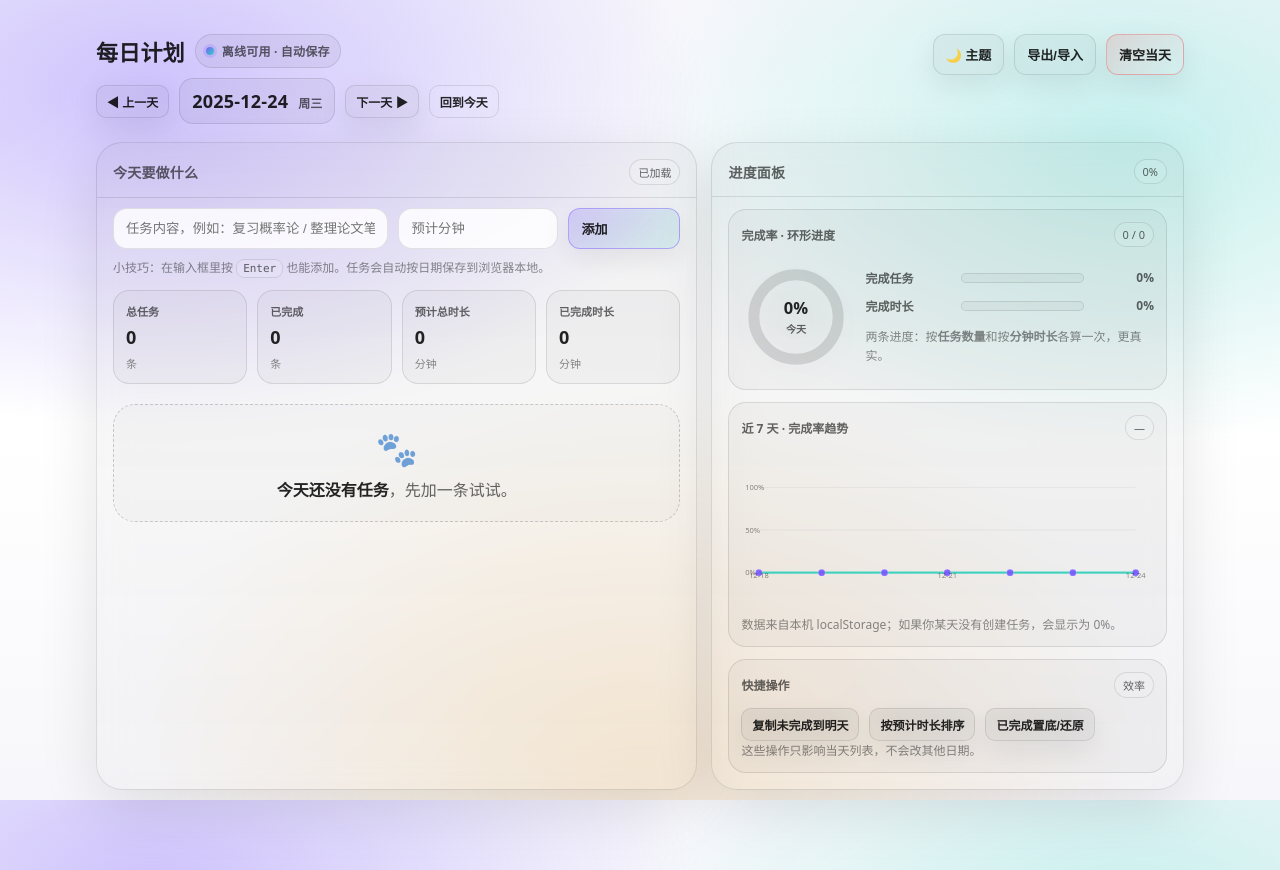
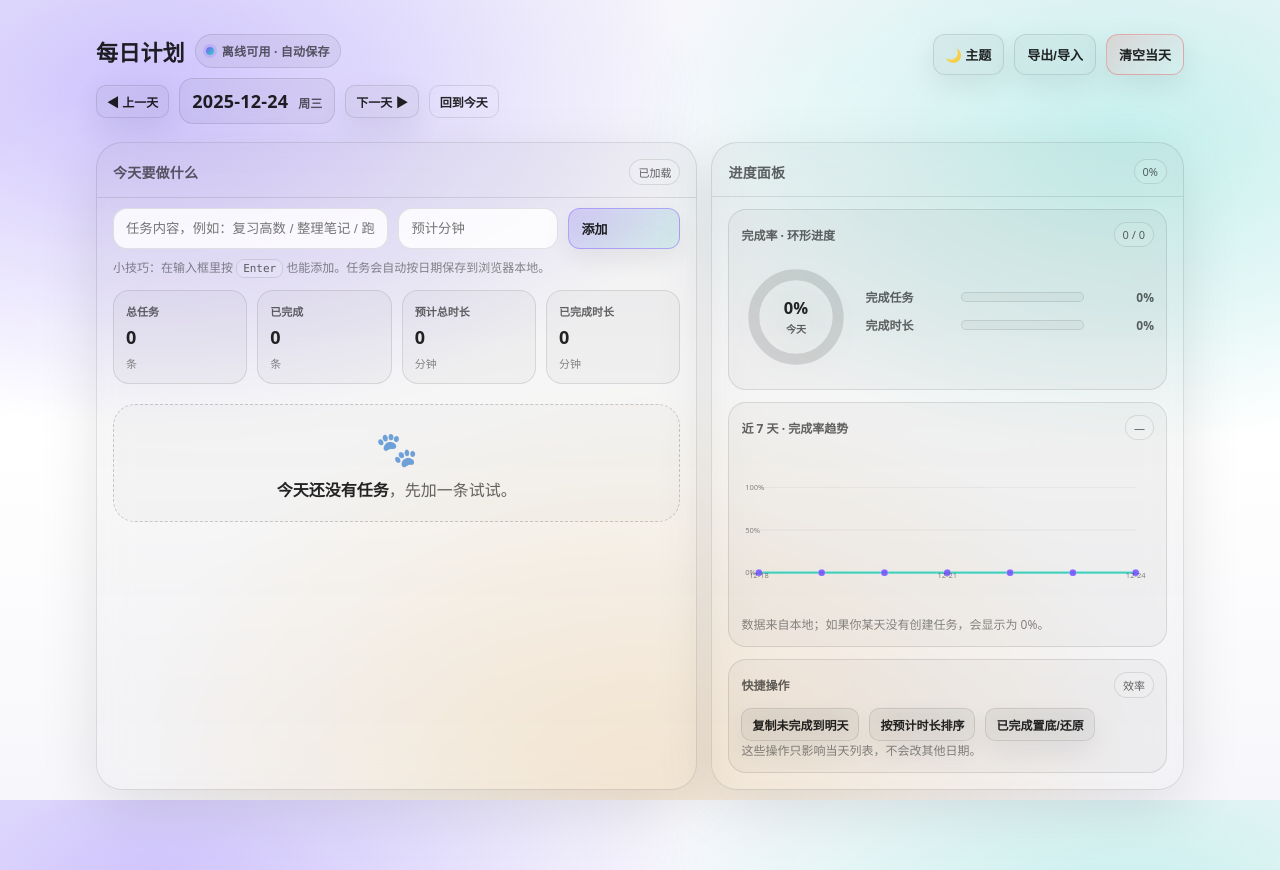
Before and after one commit to uinaqx/daily-plan, a plain HTML site: page index.html in a window 1280 px wide. Drawn offline with Linux system fonts and the light colour scheme.

Commit message:
修改了部分文案

```diff
--- a/index.html
+++ b/index.html
@@ -580,7 +580,7 @@
         <div class="divider"></div>
         <div class="bd">
           <div class="formRow">
-            <input class="in" id="taskText" placeholder="任务内容，例如：复习概率论 / 整理论文笔记 / 跑步 30 分钟" />
+            <input class="in" id="taskText" placeholder="任务内容，例如：复习高数 / 整理笔记 / 跑步" />
             <input class="in" id="taskMin" type="number" min="1" step="1" placeholder="预计分钟" />
             <button class="btn primary" id="addTask">添加</button>
           </div>
@@ -644,7 +644,6 @@
                     <div style="width:60px;text-align:right;" id="barMinTxt">0%</div>
                   </div>
                   <div class="hint" style="margin-top:2px;">
-                    两条进度：按<strong>任务数量</strong>和按<strong>分钟时长</strong>各算一次，更真实。
                   </div>
                 </div>
               </div>
@@ -667,7 +666,7 @@
                 <g id="trendDots"></g>
                 <g id="trendAxis"></g>
               </svg>
-              <div class="hint">数据来自本机 localStorage；如果你某天没有创建任务，会显示为 0%。</div>
+              <div class="hint">数据来自本地；如果你某天没有创建任务，会显示为 0%。</div>
             </div>
 
             <div class="vizCard">
```
